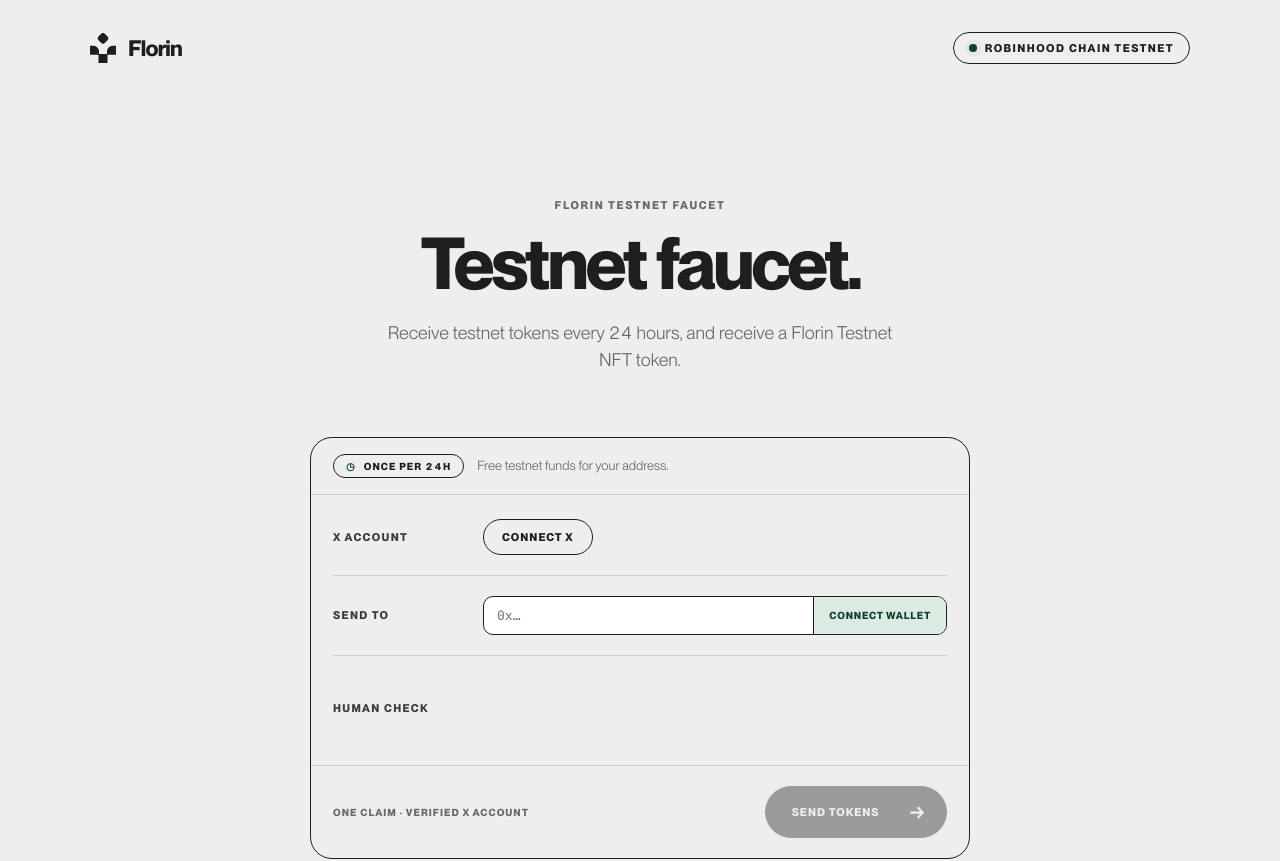
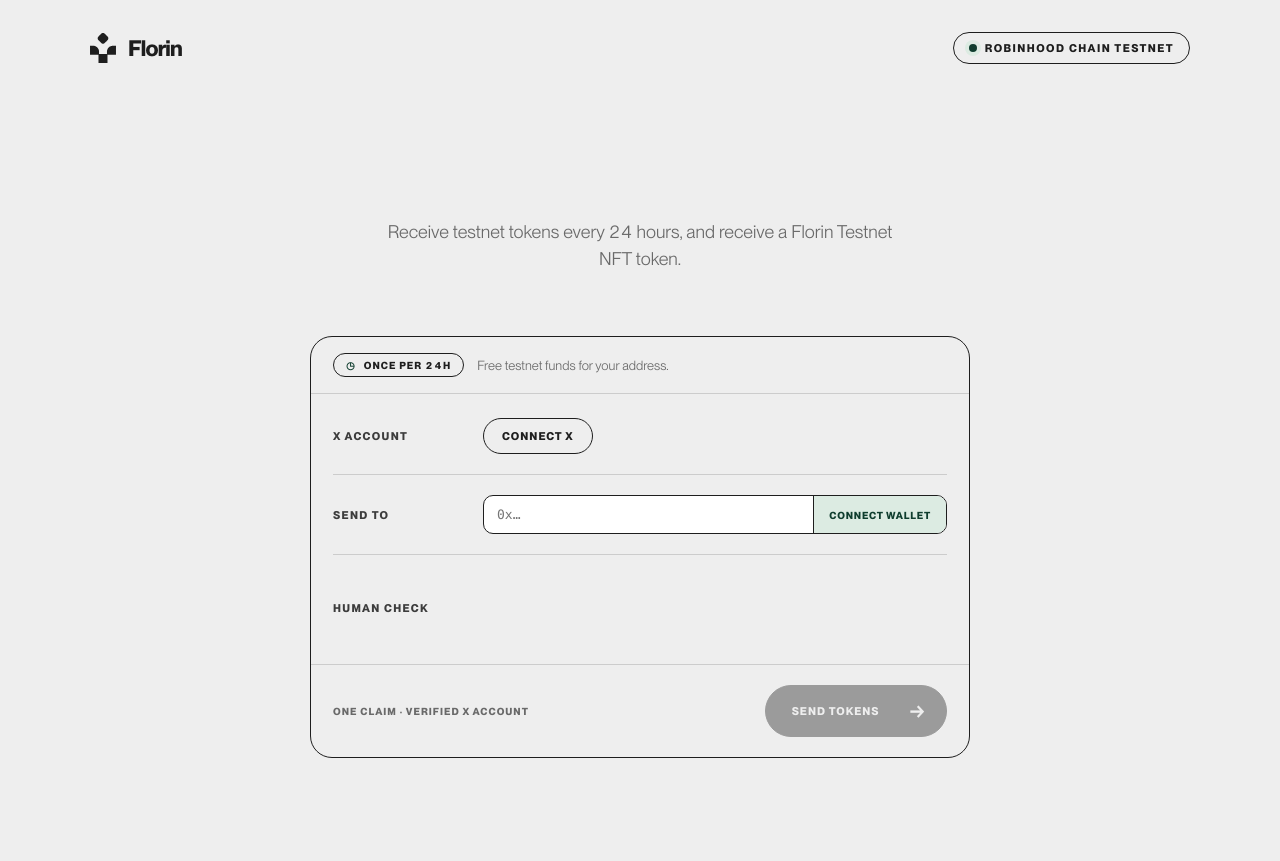
Before and after one commit to fluidity-money/faucet.florin.so, a Next.js app: page / in a window 1280 px wide. Shown: the top 861 px of the page. Built offline with nearby package versions, Linux system fonts and the light colour scheme; no server answers.

Commit message:
Remove the annoying opening

```diff
--- a/app/page.tsx
+++ b/app/page.tsx
@@ -18,10 +18,7 @@
 
       <section className="main">
         <div className="faucet">
-          <p className="eyebrow">Florin testnet faucet</p>
-          <h1 className="page-title">Testnet faucet.</h1>
           <p className="lead">Receive testnet tokens every 24 hours, and receive a Florin Testnet NFT token.</p>
-
           <Faucet />
         </div>
       </section>
```
Also changed, not shown: 1 other file (tests, documents, lock files or other folders).
